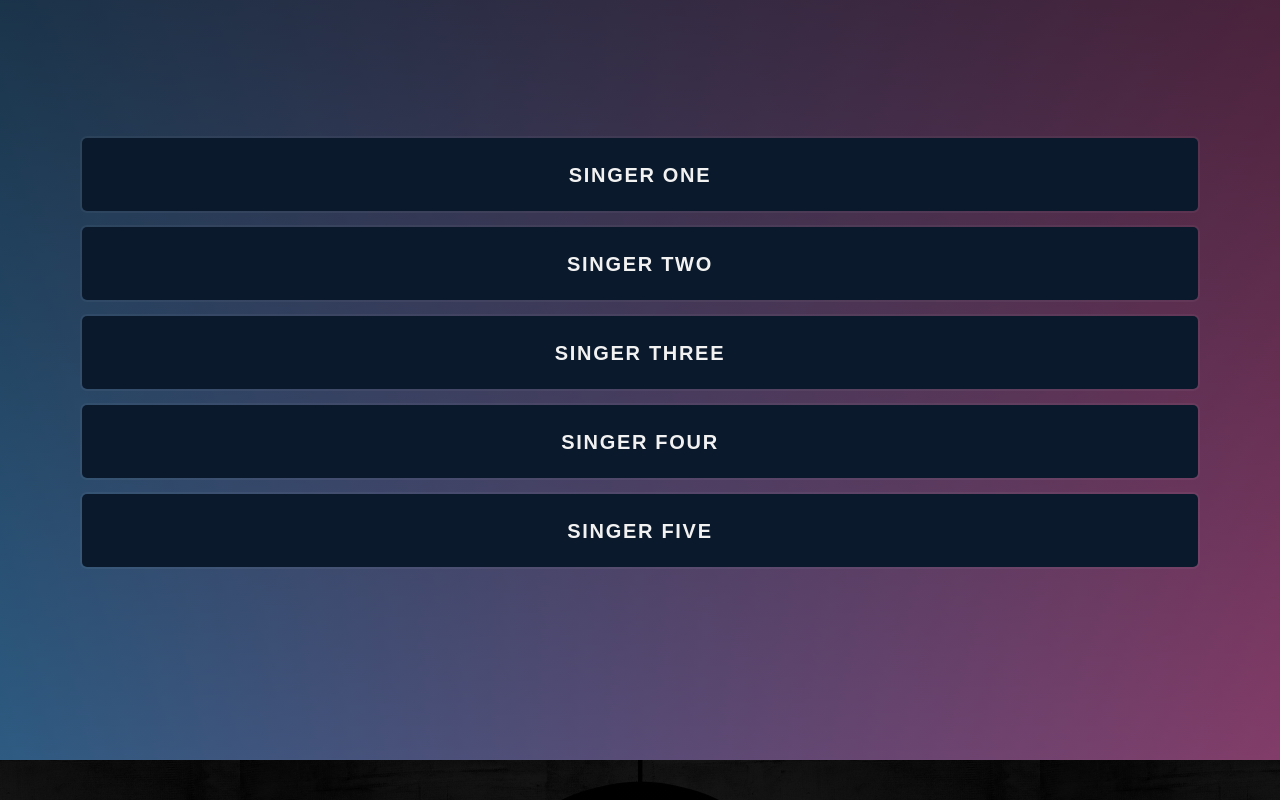
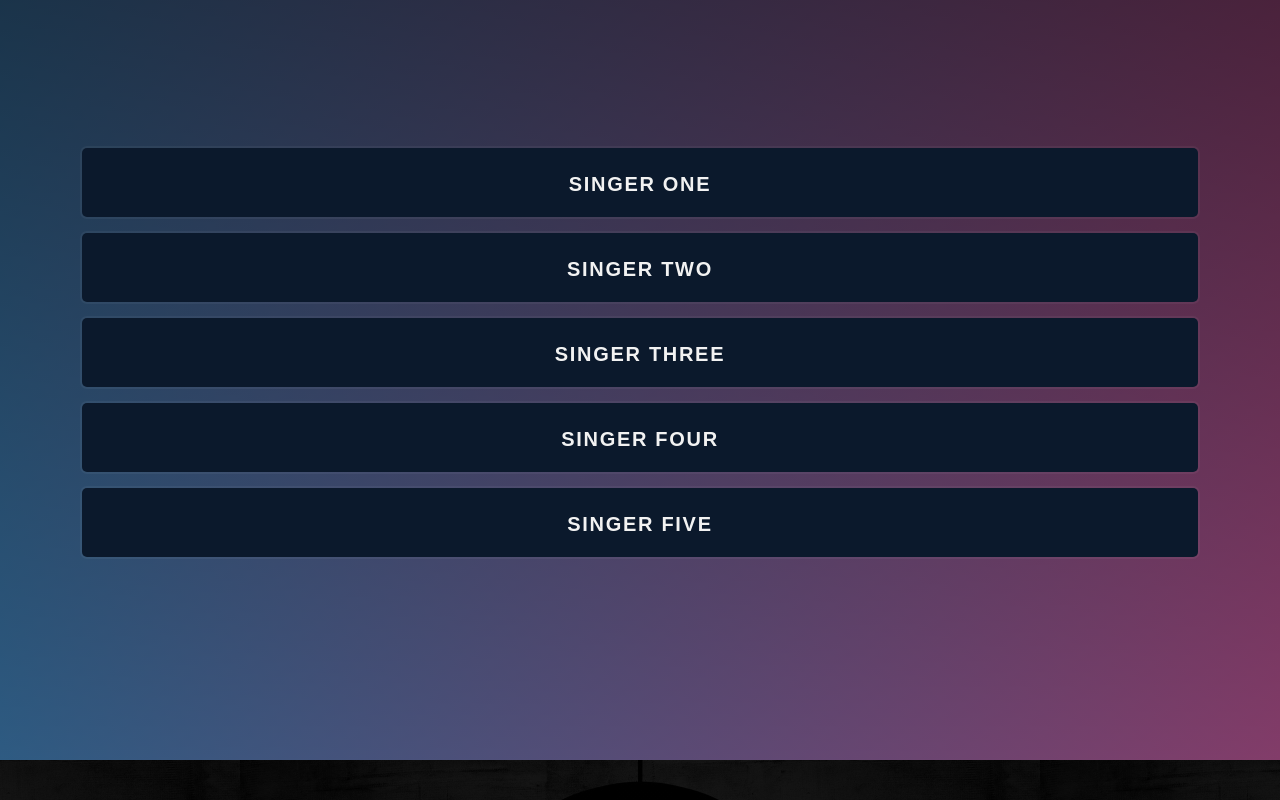
Before and after one commit to mahmouddnnaggar/egyptianParty, a plain HTML site: page index.html in a window 1280 px wide. Shown: the part 840-1640 px from the top of the page. Drawn offline with nearby package versions, Linux system fonts and the light colour scheme.

Commit message:
replace p element with h3 at singer name

```diff
--- a/assets/css/style.css
+++ b/assets/css/style.css
@@ -174,12 +174,13 @@ section.singers {
   transition: var(--transition-duration);
 }
 
-.accordion p {
+.accordion h3 {
   text-transform: uppercase;
   font-weight: 700;
   font-size: 20px;
   color: #f2f2f2;
   letter-spacing: 1.7px;
+  padding-block: 2px 8px;
 }
 
 .active,
--- a/index.html
+++ b/index.html
@@ -38,7 +38,7 @@
     <section class="singers min-vh-100 d-flex align-items-center">
       <div class="container">
         <div class="accordion-cstm">
-          <button class="accordion"><p>Singer one</p></button>
+          <button class="accordion"><h3>Singer one</h3></button>
           <div class="panel">
             <p>
               Lorem ipsum dolor sit amet consectetur adipisicing elit. Qui minus
@@ -50,7 +50,7 @@
             </p>
           </div>
 
-          <button class="accordion"><p>Singer two</p></button>
+          <button class="accordion"><h3>Singer two</h3></button>
           <div class="panel">
             <p>
               Lorem ipsum dolor sit amet consectetur adipisicing elit. Sit autem
@@ -66,7 +66,7 @@
             </p>
           </div>
 
-          <button class="accordion"><p>Singer three</p></button>
+          <button class="accordion"><h3>Singer three</h3></button>
           <div class="panel">
             <p>
               Lorem ipsum dolor sit amet consectetur adipisicing elit. Error in
@@ -83,7 +83,7 @@
               necessitatibus sapiente suscipit id!
             </p>
           </div>
-          <button class="accordion"><p>Singer four</p></button>
+          <button class="accordion"><h3>Singer four</h3></button>
           <div class="panel">
             <p>
               Lorem ipsum dolor sit amet consectetur adipisicing elit. Quia
@@ -103,7 +103,7 @@
               fugiat dolores voluptates eligendi magnam.
             </p>
           </div>
-          <button class="accordion"><p>Singer five</p></button>
+          <button class="accordion"><h3>Singer five</h3></button>
           <div class="panel">
             <p>
               Lorem ipsum dolor, sit amet consectetur adipisicing elit. Ab
```
